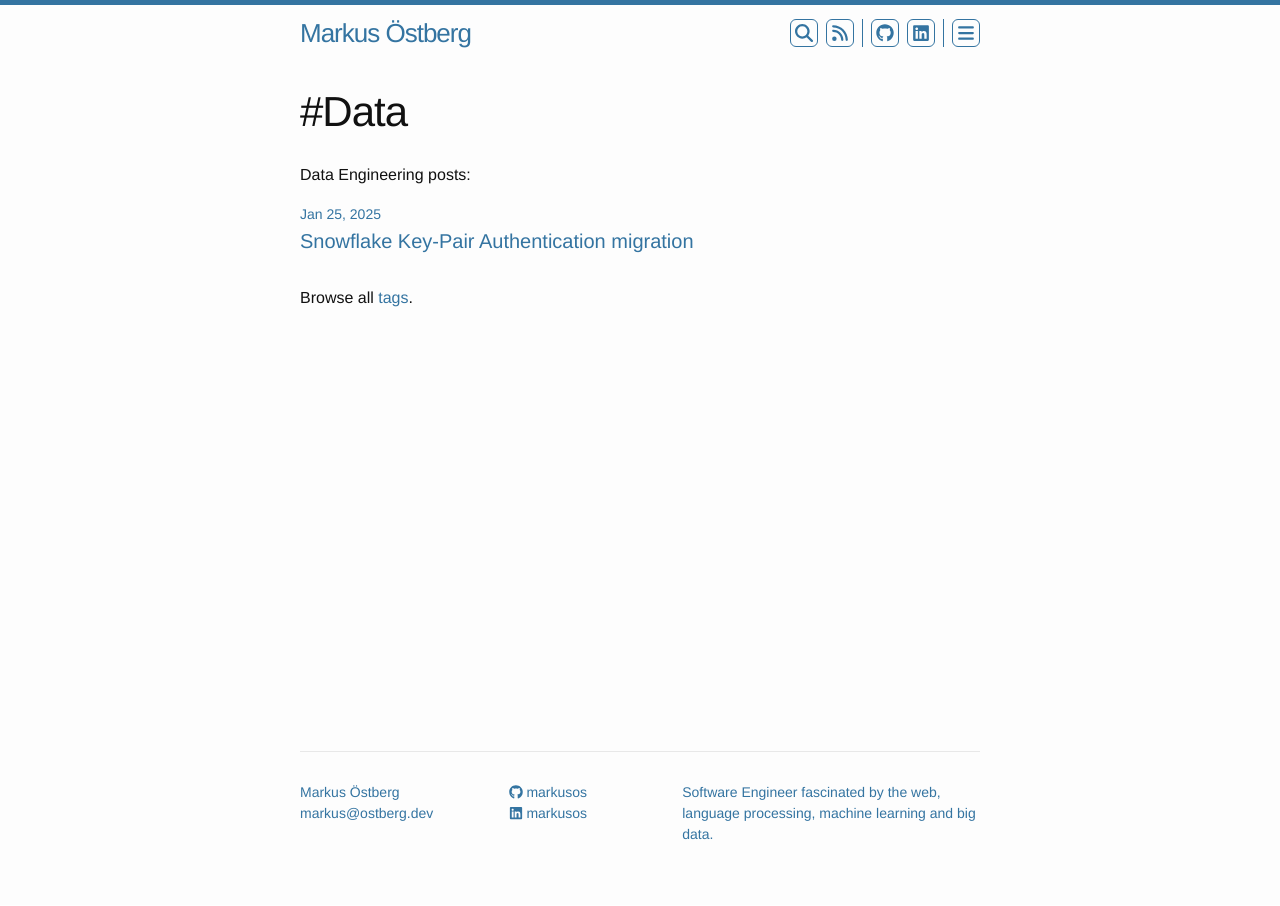
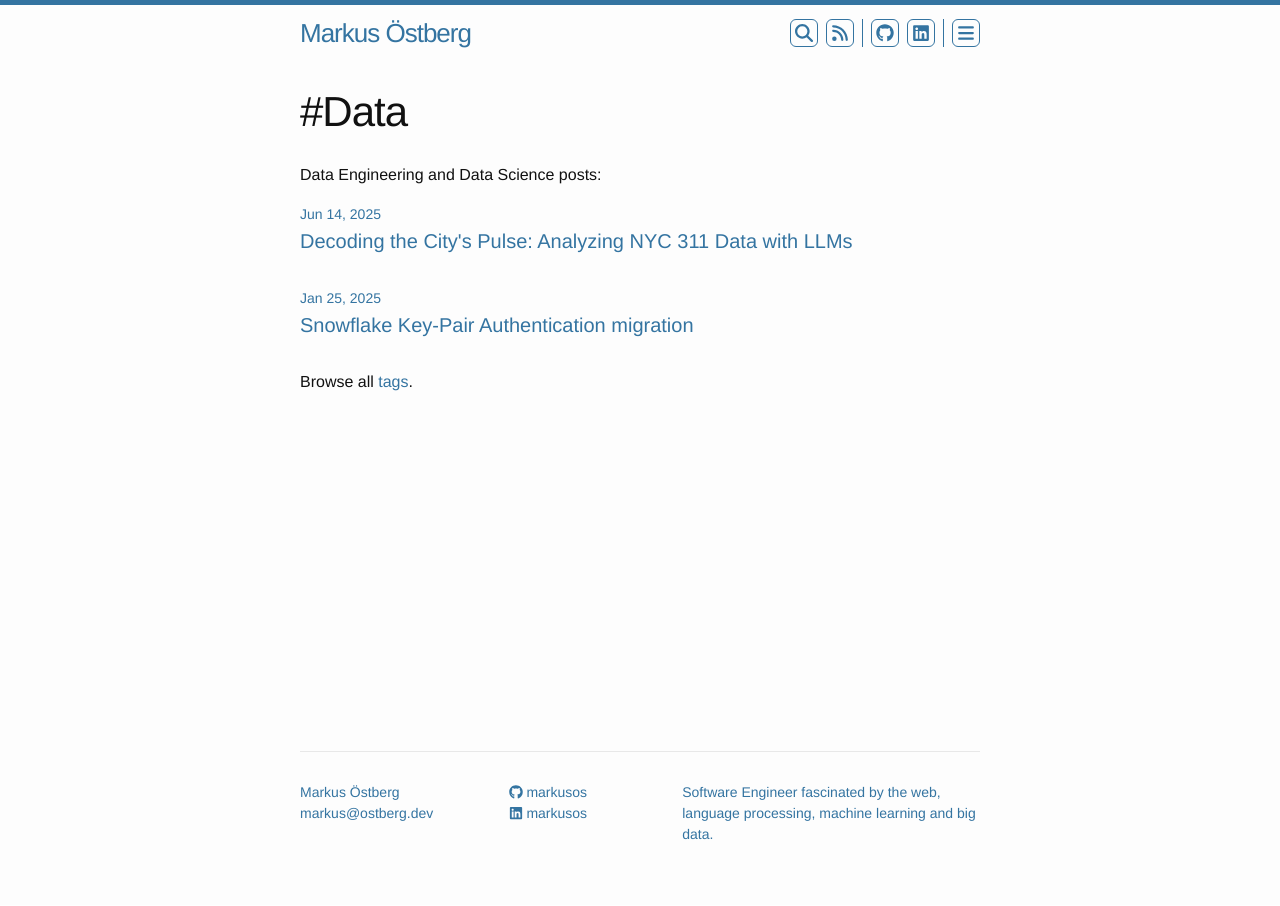
Before and after one commit to markusos/markusos.github.io, a Jekyll site: the page built from _post_tags/data.html, in a window 1280 px wide. Built offline with Jekyll 4.4.1, drawn with Linux system fonts in a browser that asks for light colours; some of the changed lines change nothing that is shown.

Commit message:
add decoding the citys pulse post

````diff
--- a/_post_tags/data.html
+++ b/_post_tags/data.html
@@ -4,4 +4,4 @@ layout: tag
 permalink: /tags/data/
 ---
 
-Data Engineering posts:
+Data Engineering and Data Science posts:
--- /dev/null
+++ b/_posts/2025-06-01-decoding-the-citys-pulse.markdown
@@ -0,0 +1,320 @@
+---
+layout: post
+title:  "Decoding the City's Pulse: Analyzing NYC 311 Data with LLMs"
+date:   2025-06-14 21:00:00
+categories: projects
+tags:
+    - AI
+    - Data
+    - Python
+---
+
+NYC's 311 system generated ~3.5 million service requests in 2024, a perfect dataset for testing whether local LLMs can handle large-scale text analysis without API costs or rate limits. In this post, I’ll walk through how I used a local LLM to categorize and analyze these requests, revealing insights into the city's pulse.
+
+Instead of processing each request individually, I reduced the dataset to ~1,200 unique combinations of agency, complaint type, and descriptor fields, then used a local LLM to categorize these patterns. This approach works well for pre-computing categories to later use for analysis, such as identifying hotspots or trends.
+
+## Visualizing the Baseline Data
+
+Before diving into LLM categorization, let's examine the spatial and temporal patterns in the raw data:
+
+[![2024 311 Requests Heatmap]({{site.url}}/assets/2024_nyc_service_requests_heatmap_by_hour.gif){: .center-image }]({{site.url}}/assets/2024_nyc_service_requests_heatmap_by_hour.gif)
+
+The heatmap shows expected patterns, high density correlates with population density. More interesting is the per-capita analysis:
+
+[![2024 311 Requests Choropleth]({{site.url}}/assets/2024_nyc_service_requests_choropleth_map_by_month.gif){: .center-image }]({{site.url}}/assets/2024_nyc_service_requests_choropleth_map_by_month.gif)
+
+Some hotspots with anomalously high request rates (highest month per zipcode):
+
+| Zip Code | Neighborhood         | Month    | Requests per 1000 Residents |
+|----------|----------------------|----------|-----------------------------|
+| 10466    | Wakefield            | Dec 2024 | 275                         |
+| 10004    | Financial District   | Oct 2024 | 241                         |
+| 11239    | East New York        | Dec 2024 | 166                         |
+| 11366    | Fresh Meadows        | Jun 2024 | 158                         |
+| 10006    | Financial District   | Jul 2024 | 109                         |
+| 11101    | Long Island City     | Sep 2024 | 101                         |
+| 10018    | Garment District     | Oct 2024 | 95                          |
+| 10007    | Tribeca              | Sep 2024 | 92                          |
+| 10464    | City Island          | Jun 2024 | 86                          |
+| 10036    | Hell's Kitchen       | Oct 2024 | 81                          |
+
+The Financial District's high rates likely reflect commercial density rather than residential issues, while areas like Wakefield and East New York suggest genuine challenges.
+
+## LLM-Powered Categorization
+
+To extract insights from this massive dataset, I integrated a local LLM directly into DuckDB using a custom User Defined Function (UDF). This approach combines SQL's analytical power with modern language models, processing and categorizing data at scale within a single query.
+
+### DuckDB + LLM Integration
+
+I created a Python UDF that connects DuckDB to a local install of [LM Studio](https://lmstudio.ai/), serving the `gemma-3-27b-it` model via OpenAI-compatible API.
+
+Here's the core implementation:
+
+```python
+# This file contains the UDF for calling the local LLM API.
+# Register the Python function as a scalar UDF
+# con.create_function("prompt", prompt, [str, str, str, float], str)
+
+import json
+
+import requests
+
+MODEL = "gemma-3-27b-it"
+MODEL_TEMP = 0.4
+MODEL_MAX_TOKENS = -1
+
+
+# Define the UDF
+def prompt(
+    prompt_text: str,
+    system_message: str | None = None,
+    json_schema: str | None = None,
+    temperature: float | None = None,
+) -> str:
+    """
+    Calls the local LLM API and returns the response.
+    """
+    url = "http://localhost:1234/v1/chat/completions"
+    headers = {"Content-Type": "application/json"}
+    payload = {
+        "model": MODEL,
+        "messages": [
+            {"role": "user", "content": prompt_text},
+        ],
+        "temperature": MODEL_TEMP,
+        "max_tokens": MODEL_MAX_TOKENS,
+        "stream": False,
+    }
+
+    # Set system message if provided
+    if system_message is not None:
+        payload["messages"].insert(0, {"role": "system", "content": system_message})
+
+    # Set temperature if provided
+    if temperature is not None:
+        payload["temperature"] = temperature
+
+    if json_schema:
+        payload["response_format"] = {
+            "type": "json_schema",
+            "json_schema": json.loads(json_schema),
+        }
+
+    try:
+        response = requests.post(url, headers=headers, data=json.dumps(payload))
+        response.raise_for_status()  # Raise an error for HTTP codes 4xx/5xx
+
+        return (
+            response.json()
+            .get("choices", [{}])[0]
+            .get("message", {})
+            .get("content", "No response")
+        )
+    except requests.exceptions.RequestException as e:
+        # Raise an exception to ensure the query fails
+        raise RuntimeError(f"API request failed: {str(e)}") from e
+    except Exception as e:
+        # Handle any other exceptions
+        raise RuntimeError(f"An error occurred: {str(e)}") from e
+```
+
+This UDF handles the API communication, error handling, and JSON schema enforcement. The [`open_prompt`](https://duckdb.org/community_extensions/extensions/open_prompt.html) DuckDB extension provides similar functionality, but I opted for a custom UDF to ensure I had full control over the model usage and response formatting.
+
+### SQL-Powered Categorization
+
+The following python code snippet demonstrates how to use the UDF within a DuckDB query to categorize service requests based on agency, complaint type, and description. The LLM processes each unique combination, returning a JSON object with the assigned category and subcategory.
+
+Load the UDF and other necessary libraries, then define the system prompt and JSON schema for the LLM:
+
+```python
+import json
+
+import duckdb
+from jinja2 import Template
+
+from src.duckdb_prompt_udf import prompt
+
+# Connect to DuckDB
+con = duckdb.connect(database=":memory:", read_only=False)
+
+# Register the Python function as a scalar UDF
+con.create_function("prompt", prompt, [str, str, str, float], str)
+```
+
+Define the system prompt and JSON schema for the LLM. The system prompt instructs the model to categorize service requests based on predefined categories and subcategories, while the JSON schema ensures valid responses:
+
+```python
+system_prompt = (
+    "You are a government auditor reviewing New York's 311 service request system.\n\n"
+    "Your task:\n"
+    "1. Review the given service request details (agency, complaint type, and description)\n"
+    "2. Choose the most appropriate category and subcategory from the provided CATEGORIES json structure\n"
+    "3. The sample data in CATEGORIES json serves as guidance for classification\n\n"
+    "Important rules:\n"
+    "- Only use CATEGORIES and SUBCATEGORIES that exist in the provided CATEGORIES json block\n"
+    "- Do NOT use the sample labels as categories or subcategories\n"
+    "- Do NOT create new categories\n\n"
+    "Response format:\n"
+    "```json\n"
+    '{"category": "STRING", "subcategory": "STRING"}\n'
+    "```\n"
+    "Note: Your response must contain ONLY the JSON object, nothing else."
+)
+
+#  Define the JSON schema for the response
+json_schema = json.dumps(
+    {
+        "name": "category_response",
+        "type": "object",
+        "strict": "true",
+        "schema": {
+            "type": "object",
+            "properties": {
+                "category": {
+                    "type": "string",
+                },
+                "subcategory": {
+                    "type": "string",
+                },
+            },
+        },
+        "required": ["category", "subcategory"],
+    }
+)
+```
+
+Finally, we define the SQL query that uses the UDF to categorize service requests. The query processes the dataset, calling the LLM for each unique combination of agency, complaint type, and descriptor. The `prompt` function formats the request, while the JSON schema ensures valid responses.
+
+```python
+# Define the SQL query template
+query_template = """
+COPY (
+    WITH llm_categorization AS (
+        SELECT
+            regexp_replace(
+                prompt(
+                    '# CATEGORIES:\n'
+                    || '```json\n'
+                    ||categories::VARCHAR || '\n'
+                    || '```\n'
+                    ||'# SERVICE REQUEST:\n'
+                    ||'AGENCY: ' || IFNULL(agency, 'N/A') || '\n'
+                    ||'COMPLAINT TYPE: ' || IFNULL(complaint_type, 'N/A')  || '\n'
+                    ||'DESCRIPTION: ' || IFNULL(descriptor, 'N/A') || '\n',
+                    '{{ system_prompt }}'::VARCHAR,
+                    '{{ json_schema }}'::VARCHAR,
+                    {{ temperature }}::FLOAT
+                ),
+                '```json|```',
+                '',
+                'g'
+            )::VARCHAR AS raw_llm_response,
+            json_extract_string(raw_llm_response, '$.category')::VARCHAR AS category,
+            json_extract_string(raw_llm_response, '$.subcategory')::VARCHAR AS subcategory,
+            agency,
+            complaint_type,
+            descriptor,
+            request_count,
+        FROM (
+            SELECT
+                agency,
+                complaint_type,
+                descriptor,
+                count(*) AS request_count
+            FROM "{{ data_file }}"
+                group by 1,2,3
+                order by 4 desc
+                limit {{ limit }}
+        ) CROSS JOIN read_json('./data/categories.json')
+    )
+
+    SELECT
+        agency,
+        complaint_type,
+        descriptor,
+        category,
+        subcategory,
+        raw_llm_response,
+        request_count
+    FROM llm_categorization
+) TO '{{ output_file }}';
+"""
+
+# # Render the template with variables
+template = Template(query_template)
+query = template.render(
+    system_prompt=system_prompt,
+    json_schema=json_schema,
+    temperature=0.2,
+    data_file="./data/cityofnewyork/service_requests_2024.parquet",
+    output_file="./output/llm_categorize_output_2024.csv",
+    limit=1200,
+)
+
+# Execute the query
+print("Executing query...")
+
+result = con.execute(query).fetchall()
+print(result)
+```
+
+The input dataset is a Parquet file containing NYC 311 service requests for 2024, which is read into DuckDB. The query deduplicates the dataset to focus on unique combinations of agency, complaint type, and descriptor, significantly reducing the number of LLM calls required.
+
+The `categories.json` file contains the predefined categories and subcategories, which the LLM uses to classify requests. The query deduplicates the dataset, reducing it from 3.5 million records to just ~1,200 unique combinations.
+
+The resulting categorized data is saved to a CSV file, which can be used for further analysis, by loading it back into DuckDB or any other data analysis tool.
+
+### Processing Results
+
+Processing this SQL query with the LLM integration took about 60 minutes on a MacBook Pro. Each LLM call took 2-4 seconds, with the bottleneck being model inference rather than data processing.
+
+The model achieved high categorization accuracy. I manually reviewed a random sample of 200 requests and found ~196 correctly assigned. This 98% figure should be taken as indicative rather than rigorous.
+
+## Breaking down the data
+
+Now that we have the data categorized, we can start to break it down by category and subcategory to identify trends.
+
+The top 10 request categories/subcategories for 2024 are:
+
+| Category                          | Subcategory                   | Request Count |
+|-----------------------------------|-------------------------------|---------------|
+| Public Safety & Order             | Parking                       | 796,805       |
+| Public Safety & Order             | Noise & Disturbances          | 752,910       |
+| Housing & Infrastructure          | Building & Utilities          | 715,222       |
+| Environmental Health & Sanitation | Waste Management & Sanitation | 247,084       |
+| Housing & Infrastructure          | Street & Sidewalk Conditions  | 234,890       |
+| Environmental Health & Sanitation | Animals & Pests               | 129,931       |
+| Hazardous Conditions              | Water Quality & Leaks         | 113,746       |
+| Government & Community Services   | Parks & Community             | 104,311       |
+| Public Safety & Order             | Non-Emergency Police Matters  | 95,088        |
+| Consumer & Business Services      | Consumer Complaints           | 64,080        |
+
+These results align well with the primary functions of NYC's 311 system, showing that our LLM-powered categorization has successfully identified the most common types of citizen requests across the city.
+
+## Conclusion
+
+This analysis demonstrates how LLMs can automatically categorize large-scale government datasets at zero marginal cost. By integrating a local LLM into DuckDB through a custom UDF, we processed 3.5 million NYC 311 requests with 98% accuracy in 60 minutes on consumer hardware.
+
+The key technical insight—deduplication before processing—reduced computational requirements by 99.97% while maintaining analytical value. This approach proves that sophisticated text analysis can be performed cost-effectively without relying on expensive cloud APIs.
+
+**Performance characteristics:**
+- Input: 3.5M records → 1,200 unique combinations
+- Processing: 60 minutes on M4 Max MacBook Pro with 36GB RAM
+- Accuracy: 98% on manual validation sample
+- Cost: $0
+
+The complete methodology could be applied to any large-scale text classification task where deduplication is possible, or sufficiently unique combinations exist. This opens up new possibilities for real-time categorization of citizen requests, customer feedback, and other large text datasets.
+
+## What's Next?
+
+Having established a working methodology for LLM-powered categorization of NYC 311 data, several analytical directions could provide deeper insights:
+
+**Seasonal Patterns**: Analyze how complaint categories vary throughout the year—do heating complaints surge in winter while noise complaints peak in summer?
+
+**Neighborhood Clustering**: Combine our categorized data with the geographic hotspots to identify which neighborhoods consistently report specific types of issues.
+
+**Response Time Analysis**: Use LLMs to extract urgency indicators from complaint text and correlate with actual resolution times across different categories.
+
+**Predictive Modeling**: Train machine learning models on the categorized data to predict future complaint trends based on historical patterns.
+
+The complete code is available in the [markusos/llm_duck](https://github.com/markusos/llm_duck) repository.
--- a/_sass/_base.scss
+++ b/_sass/_base.scss
@@ -150,3 +150,27 @@ pre {
     }
   }
 }
+
+/**
+ * Tables
+ */
+ table {
+  width: 100%;
+  margin-bottom: $spacing-unit / 2;
+  border-collapse: collapse;
+}
+
+th {
+  font-weight: bold;
+}
+
+th,
+td {
+  padding: 8px 12px;
+  text-align: left;
+  border-bottom: 1px solid $grey-color-light;
+}
+
+tbody tr:nth-child(even) {
+  background-color: #f2f2f2;
+}
````
Also changed, not shown: assets/2024_nyc_service_requests_choropleth_map_by_month.gif (added), assets/2024_nyc_service_requests_heatmap_by_hour.gif (added).
